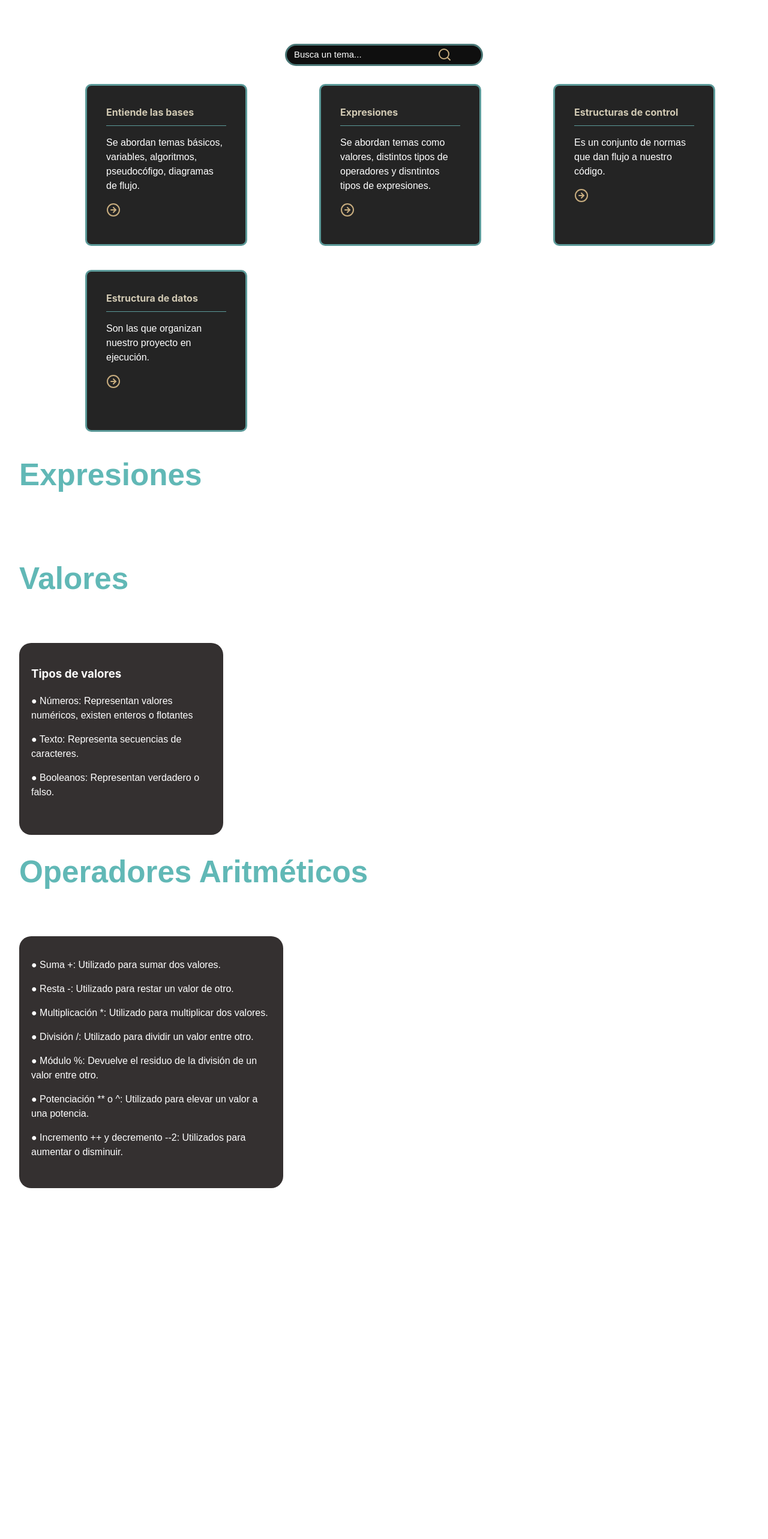
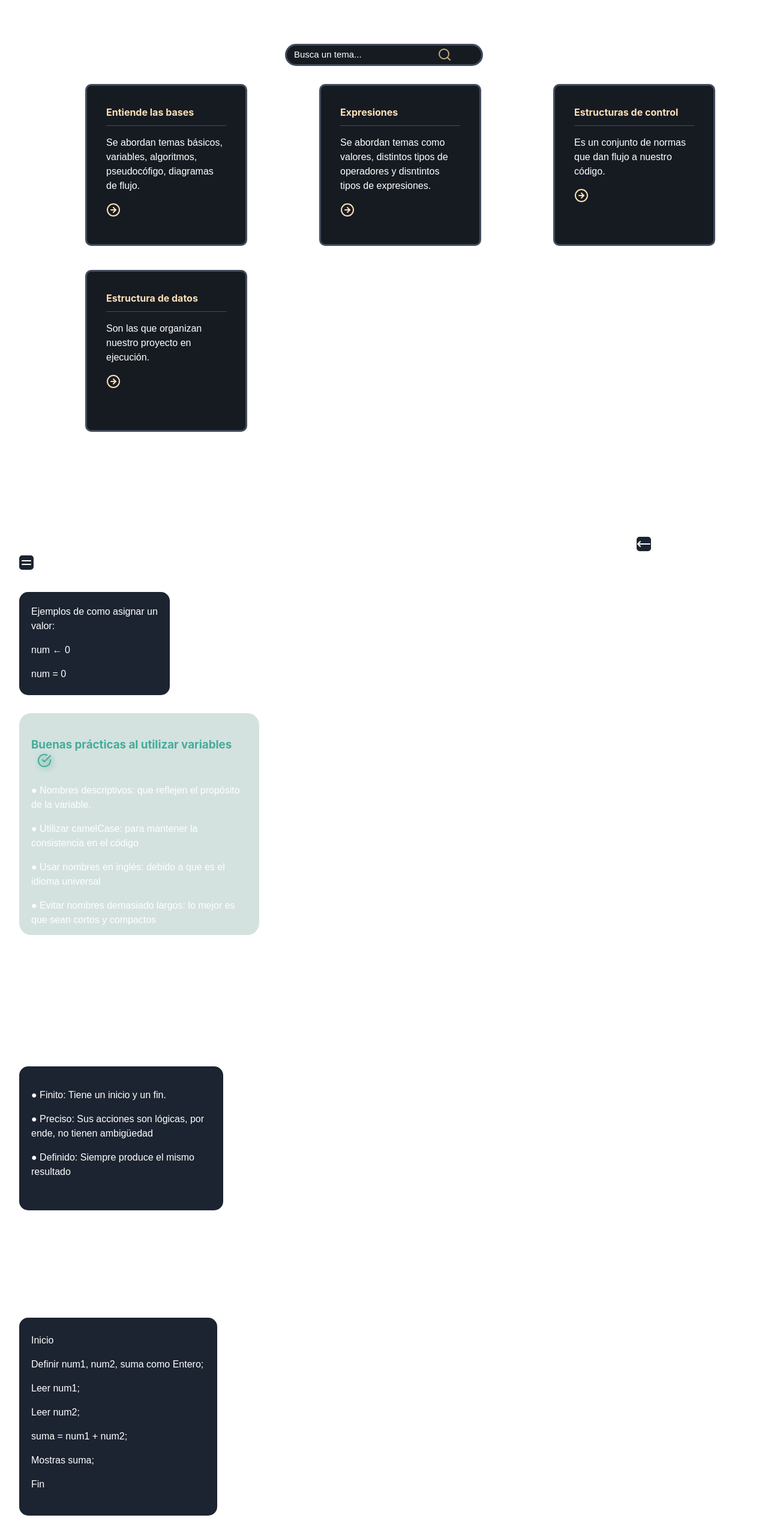
Before and after one commit to KevinLatino/Peritazgo-Website, a React (Vite) app: page / in a window 1280 px wide. Shown: the part 84-2650 px from the top of the page at 60% size. Before the commit the page ends 2097 px from the top, so only its background shows below. Built offline with nearby package versions, Linux system fonts and the light colour scheme.

Commit message:
Estilos a punto de terminar

```diff
--- a/src/App.jsx
+++ b/src/App.jsx
@@ -45,7 +45,8 @@ function App() {
     <MainTitle />
     <SearchBar search={search} setSearch={setSearch}/>
     {searchTopics.map(topic => (<CardComponent key={topic.title} title={topic.title} description={topic.description}/>))}
-    <ExpressionScreen/>
+    <BasicKnowledgeScreen/>
+    <ExpressionScreen />
     </>
 
 
--- a/src/Styles/Algorithm.css
+++ b/src/Styles/Algorithm.css
@@ -1,9 +1,9 @@
 #examples{
     margin-top: 30px;
-    background-color: rgb(52, 48, 48);
-    width: 250px;
+    background-color: #1c2431;
+    width: 300px;
     height: 200px;
     border-radius: 15px;
-    padding: 1px;
+    padding: 20px;
     padding-left: 20px;
 }
--- a/src/Styles/ExpressionScreen.css
+++ b/src/Styles/ExpressionScreen.css
@@ -1,5 +1,5 @@
 #background-styles{
-    background-color: rgb(52, 48, 48);
+    background-color: #1c2431;
     width: 300px;
     height: 280px;
     margin-top: 20px;
@@ -9,7 +9,7 @@
 }
 
 #operations-style{
-    background-color: rgb(52, 48, 48);
+    background-color: #1c2431;
     width: 400px;
     height: 380px;
     margin-top: 20px;
--- a/src/Styles/Pseudocodigo.css
+++ b/src/Styles/Pseudocodigo.css
@@ -1,11 +1,11 @@
 h1{
-    color: #61b8b6;
+    color: white;
     font-family: sans-serif;
     font-size: medium;
 }
 .Pseudocodigo-Examples{
     margin-top: 30px;
-    background-color: rgb(52, 48, 48);
+    background-color: #1c2431;
     width: 300px;
     height: 310px;
     border-radius: 15px;
--- a/src/Styles/Search-Bar.css
+++ b/src/Styles/Search-Bar.css
@@ -8,8 +8,8 @@
 .search-input {
     border-radius: 20px;
     padding: 8px 12px;
-    border: 3px solid #4b7877;
-    background-color: rgb(15, 15, 15);
+    border: 3px solid #444d5c;
+    background-color: #161b22;
     outline: none;
     width: 300px;
     display: flex;
--- a/src/Styles/VariableScreen.css
+++ b/src/Styles/VariableScreen.css
@@ -3,7 +3,7 @@ h1, h3, p{
 }
 
 .icon-styles{
-    background-color: rgb(64, 64, 64);
+    background-color:#1c2431;
     border-radius: 5px;
 }
 
@@ -17,7 +17,7 @@ h1, h3, p{
 
 #example-styles{
     margin-top: 30px;
-    background-color: rgb(52, 48, 48);
+    background-color: #1c2431;
     width: 230px;
     height: 170px;
     border-radius: 15px;
--- a/src/Styles/cardStyles.css
+++ b/src/Styles/cardStyles.css
@@ -1,6 +1,6 @@
 .card {
-    background-color: #242424;
-    border: 3px solid #5c9a99;
+    background-color: #161b22;
+    border: 3px solid #444d5c;
     border-radius: 10px;
     width: 270px;
     height: 270px;
@@ -14,13 +14,13 @@
   }
 
 .card-header {
-    color: #d1c9b3;
+    color: #ffdfb6;
     font-weight: bold;
 }
 
 .card-divider {
     height: 1px;
-    background-color: #5c9a99;
+    background-color: #444d5c;
     margin: 10px 0;
     border: none;
 }
@@ -35,7 +35,7 @@
 
 .icon-book{
   cursor: pointer;
-  color: #C8AD7F
+  color: #ffdfb6
 }
 
 p{
--- a/src/index.css
+++ b/src/index.css
@@ -5,7 +5,7 @@
 
   color-scheme: light dark;
   color: rgba(9, 9, 9, 0.87);
-  background-color: #161616;
+  background-color: #0d1117;
 
   font-synthesis: none;
   text-rendering: optimizeLegibility;
```
